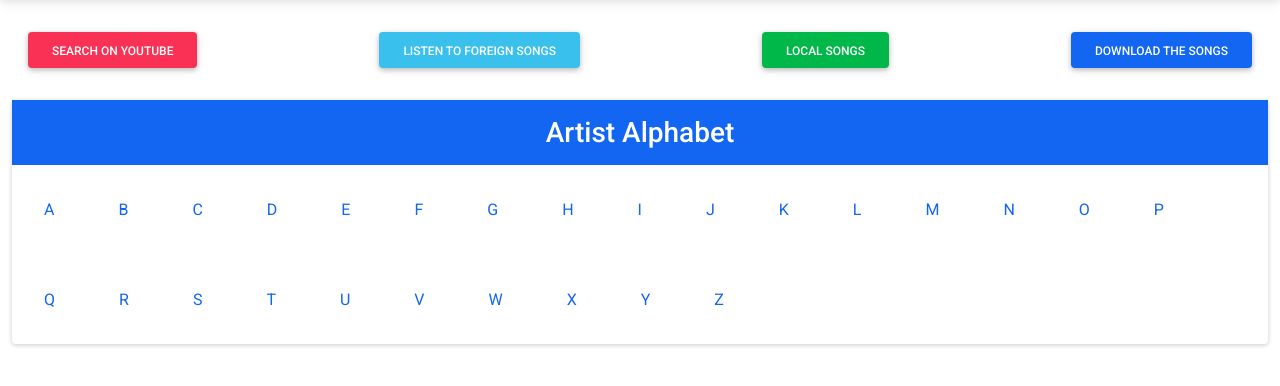
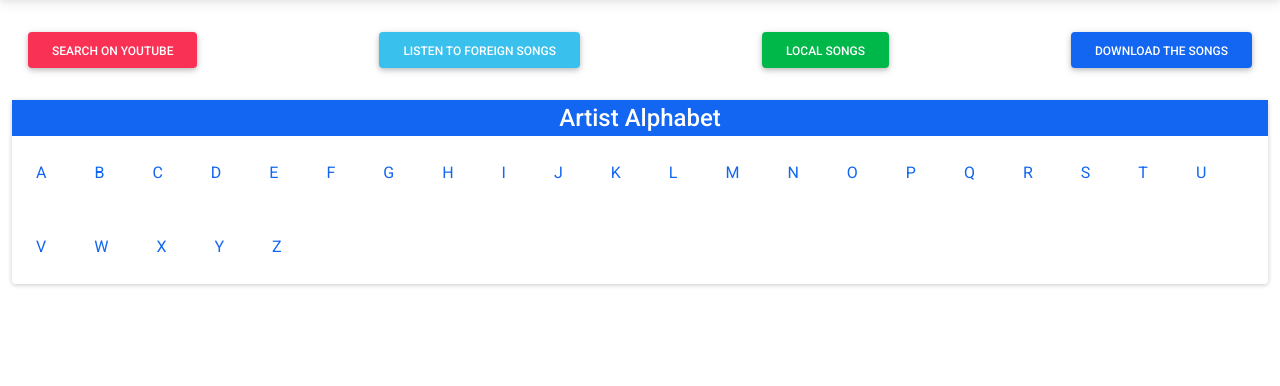
Before and after one commit to nikhilroy2/django_music_player, a Django app: page / in a window 1280 px wide. Shown: the part 63-449 px from the top of the page. Run offline with Django 3.2, Linux system fonts and the light colour scheme; data that the repository does not hold is empty; some libraries are stand-ins or nearby versions.

Commit message:
template padding margin fixing

```diff
--- a/templates/artist_search.html
+++ b/templates/artist_search.html
@@ -8,7 +8,7 @@
         <div class="row">
             <div class="col-12">
                 <div class="col__wrapper shadow-1-strong">
-                    <h3 class="text-center bg-primary text-white p-2 w-100 mb-0">Artist List</h3>
+                    <h4 class="text-center bg-primary text-white p-1 w-100 mb-0">Artist List</h4>
                     <div class="card">
                         <h4 class="mx-3 mt-2">List: {{alphabet_type}}</h4>
                         <div class="card-body mx-3 mb-2">
--- a/templates/components/alphabet.html
+++ b/templates/components/alphabet.html
@@ -4,33 +4,33 @@
             <div class="col-12">
 
                 <div class="col__wrapper d-flex flex-wrap shadow-1-strong rounded-2">
-                    <h3 class="text-center bg-primary text-white p-3 w-100 mb-0">Artist Alphabet</h3>
-                    <a href="{% url 'artist_alphabet' 'get_A' %}" class="d-inline-block m-4 p-2"><span>A</span></a>
-                    <a href="{% url 'artist_alphabet' 'get_B' %}" class="d-inline-block m-4 p-2"><span>B</span></a>
-                    <a href="{% url 'artist_alphabet' 'get_C' %}" class="d-inline-block m-4 p-2"><span>C</span></a>
-                    <a href="{% url 'artist_alphabet' 'get_D' %}" class="d-inline-block m-4 p-2"><span>D</span></a>
-                    <a href="{% url 'artist_alphabet' 'get_E' %}" class="d-inline-block m-4 p-2"><span>E</span></a>
-                    <a href="{% url 'artist_alphabet' 'get_F' %}" class="d-inline-block m-4 p-2"><span>F</span></a>
-                    <a href="{% url 'artist_alphabet' 'get_G' %}" class="d-inline-block m-4 p-2"><span>G</span></a>
-                    <a href="{% url 'artist_alphabet' 'get_H' %}" class="d-inline-block m-4 p-2"><span>H</span></a>
-                    <a href="{% url 'artist_alphabet' 'get_I' %}" class="d-inline-block m-4 p-2"><span>I</span></a>
-                    <a href="{% url 'artist_alphabet' 'get_J' %}" class="d-inline-block m-4 p-2"><span>J</span></a>
-                    <a href="{% url 'artist_alphabet' 'get_K' %}" class="d-inline-block m-4 p-2"><span>K</span></a>
-                    <a href="{% url 'artist_alphabet' 'get_L' %}" class="d-inline-block m-4 p-2"><span>L</span></a>
-                    <a href="{% url 'artist_alphabet' 'get_M' %}" class="d-inline-block m-4 p-2"><span>M</span></a>
-                    <a href="{% url 'artist_alphabet' 'get_N' %}" class="d-inline-block m-4 p-2"><span>N</span></a>
-                    <a href="{% url 'artist_alphabet' 'get_O' %}" class="d-inline-block m-4 p-2"><span>O</span></a>
-                    <a href="{% url 'artist_alphabet' 'get_P' %}" class="d-inline-block m-4 p-2"><span>P</span></a>
-                    <a href="{% url 'artist_alphabet' 'get_Q' %}" class="d-inline-block m-4 p-2"><span>Q</span></a>
-                    <a href="{% url 'artist_alphabet' 'get_R' %}" class="d-inline-block m-4 p-2"><span>R</span></a>
-                    <a href="{% url 'artist_alphabet' 'get_S' %}" class="d-inline-block m-4 p-2"><span>S</span></a>
-                    <a href="{% url 'artist_alphabet' 'get_T' %}" class="d-inline-block m-4 p-2"><span>T</span></a>
-                    <a href="{% url 'artist_alphabet' 'get_U' %}" class="d-inline-block m-4 p-2"><span>U</span></a>
-                    <a href="{% url 'artist_alphabet' 'get_V' %}" class="d-inline-block m-4 p-2"><span>V</span></a>
-                    <a href="{% url 'artist_alphabet' 'get_W' %}" class="d-inline-block m-4 p-2"><span>W</span></a>
-                    <a href="{% url 'artist_alphabet' 'get_X' %}" class="d-inline-block m-4 p-2"><span>X</span></a>
-                    <a href="{% url 'artist_alphabet' 'get_Y' %}" class="d-inline-block m-4 p-2"><span>Y</span></a>
-                    <a href="{% url 'artist_alphabet' 'get_Z' %}" class="d-inline-block m-4 p-2"><span>Z</span></a>
+                    <h4 class="text-center bg-primary text-white p-1 w-100 mb-0">Artist Alphabet</h4>
+                    <a href="{% url 'artist_alphabet' 'get_A' %}" class="d-inline-block m-3 p-2"><span>A</span></a>
+                    <a href="{% url 'artist_alphabet' 'get_B' %}" class="d-inline-block m-3 p-2"><span>B</span></a>
+                    <a href="{% url 'artist_alphabet' 'get_C' %}" class="d-inline-block m-3 p-2"><span>C</span></a>
+                    <a href="{% url 'artist_alphabet' 'get_D' %}" class="d-inline-block m-3 p-2"><span>D</span></a>
+                    <a href="{% url 'artist_alphabet' 'get_E' %}" class="d-inline-block m-3 p-2"><span>E</span></a>
+                    <a href="{% url 'artist_alphabet' 'get_F' %}" class="d-inline-block m-3 p-2"><span>F</span></a>
+                    <a href="{% url 'artist_alphabet' 'get_G' %}" class="d-inline-block m-3 p-2"><span>G</span></a>
+                    <a href="{% url 'artist_alphabet' 'get_H' %}" class="d-inline-block m-3 p-2"><span>H</span></a>
+                    <a href="{% url 'artist_alphabet' 'get_I' %}" class="d-inline-block m-3 p-2"><span>I</span></a>
+                    <a href="{% url 'artist_alphabet' 'get_J' %}" class="d-inline-block m-3 p-2"><span>J</span></a>
+                    <a href="{% url 'artist_alphabet' 'get_K' %}" class="d-inline-block m-3 p-2"><span>K</span></a>
+                    <a href="{% url 'artist_alphabet' 'get_L' %}" class="d-inline-block m-3 p-2"><span>L</span></a>
+                    <a href="{% url 'artist_alphabet' 'get_M' %}" class="d-inline-block m-3 p-2"><span>M</span></a>
+                    <a href="{% url 'artist_alphabet' 'get_N' %}" class="d-inline-block m-3 p-2"><span>N</span></a>
+                    <a href="{% url 'artist_alphabet' 'get_O' %}" class="d-inline-block m-3 p-2"><span>O</span></a>
+                    <a href="{% url 'artist_alphabet' 'get_P' %}" class="d-inline-block m-3 p-2"><span>P</span></a>
+                    <a href="{% url 'artist_alphabet' 'get_Q' %}" class="d-inline-block m-3 p-2"><span>Q</span></a>
+                    <a href="{% url 'artist_alphabet' 'get_R' %}" class="d-inline-block m-3 p-2"><span>R</span></a>
+                    <a href="{% url 'artist_alphabet' 'get_S' %}" class="d-inline-block m-3 p-2"><span>S</span></a>
+                    <a href="{% url 'artist_alphabet' 'get_T' %}" class="d-inline-block m-3 p-2"><span>T</span></a>
+                    <a href="{% url 'artist_alphabet' 'get_U' %}" class="d-inline-block m-3 p-2"><span>U</span></a>
+                    <a href="{% url 'artist_alphabet' 'get_V' %}" class="d-inline-block m-3 p-2"><span>V</span></a>
+                    <a href="{% url 'artist_alphabet' 'get_W' %}" class="d-inline-block m-3 p-2"><span>W</span></a>
+                    <a href="{% url 'artist_alphabet' 'get_X' %}" class="d-inline-block m-3 p-2"><span>X</span></a>
+                    <a href="{% url 'artist_alphabet' 'get_Y' %}" class="d-inline-block m-3 p-2"><span>Y</span></a>
+                    <a href="{% url 'artist_alphabet' 'get_Z' %}" class="d-inline-block m-3 p-2"><span>Z</span></a>
                 </div>
             </div>
         </div>
--- a/templates/index.html
+++ b/templates/index.html
@@ -25,7 +25,7 @@
             <div class="col h-auto mb-3">
                 <div class="card__wrapper h-100 ">
                     <div class="card shadow-1-strong h-100 ">
-                        <h4 class="card-title m-0 bg-primary text-white text-center p-3">
+                        <h4 class="card-title m-0 bg-primary text-white text-center p-1">
                             {{category.category_name}}
                         </h4>
                         <div class="card-body m-3">
--- a/templates/music_list.html
+++ b/templates/music_list.html
@@ -8,7 +8,7 @@
             <div class="col-11 col-md-7">
                 <div class="card__wrapper shadow-1-strong w-100">
                     <div class="card">
-                        <h4 class="card-title text-center p-3 text-white bg-primary">Music Player</h4>
+                        <h4 class="card-title text-center p-1 text-white bg-primary">Music Player</h4>
                         <div class="card-body w-75 mx-auto">
 
                             {% for music in music_self_list %}
```
